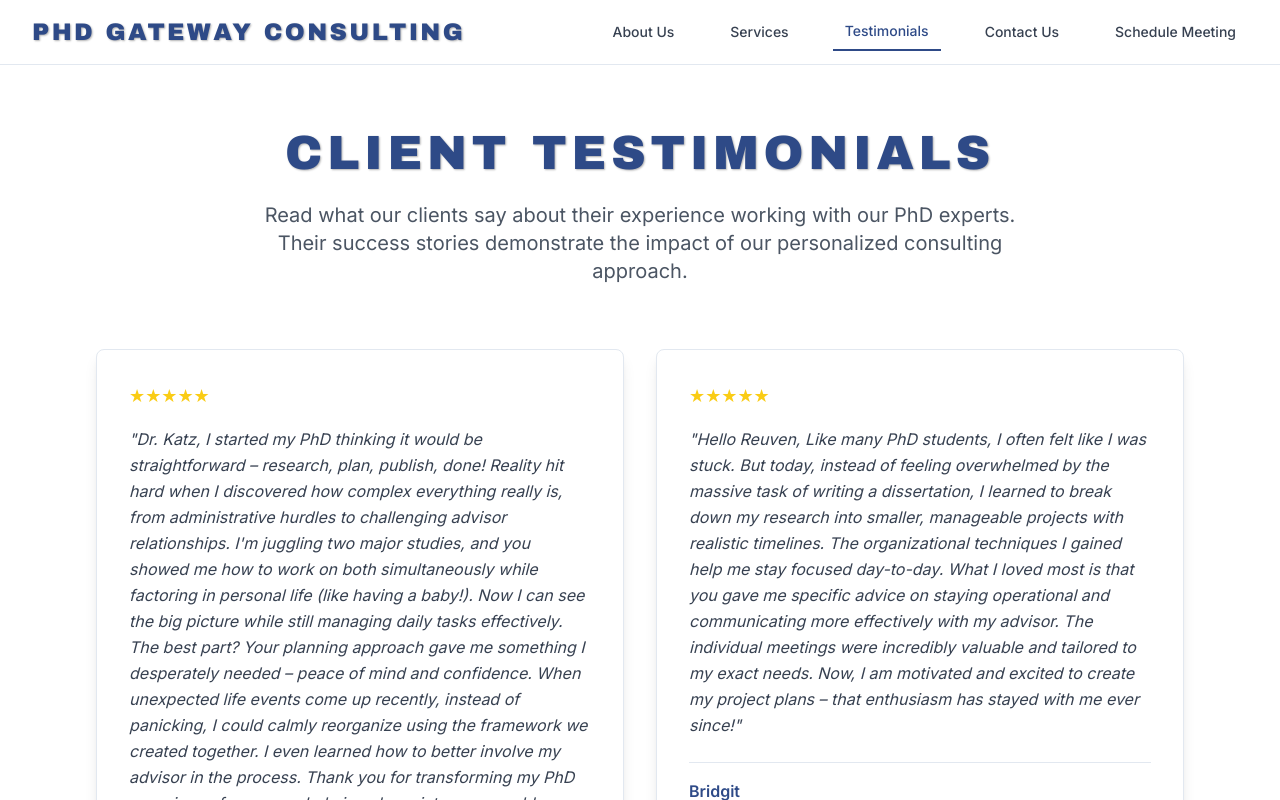
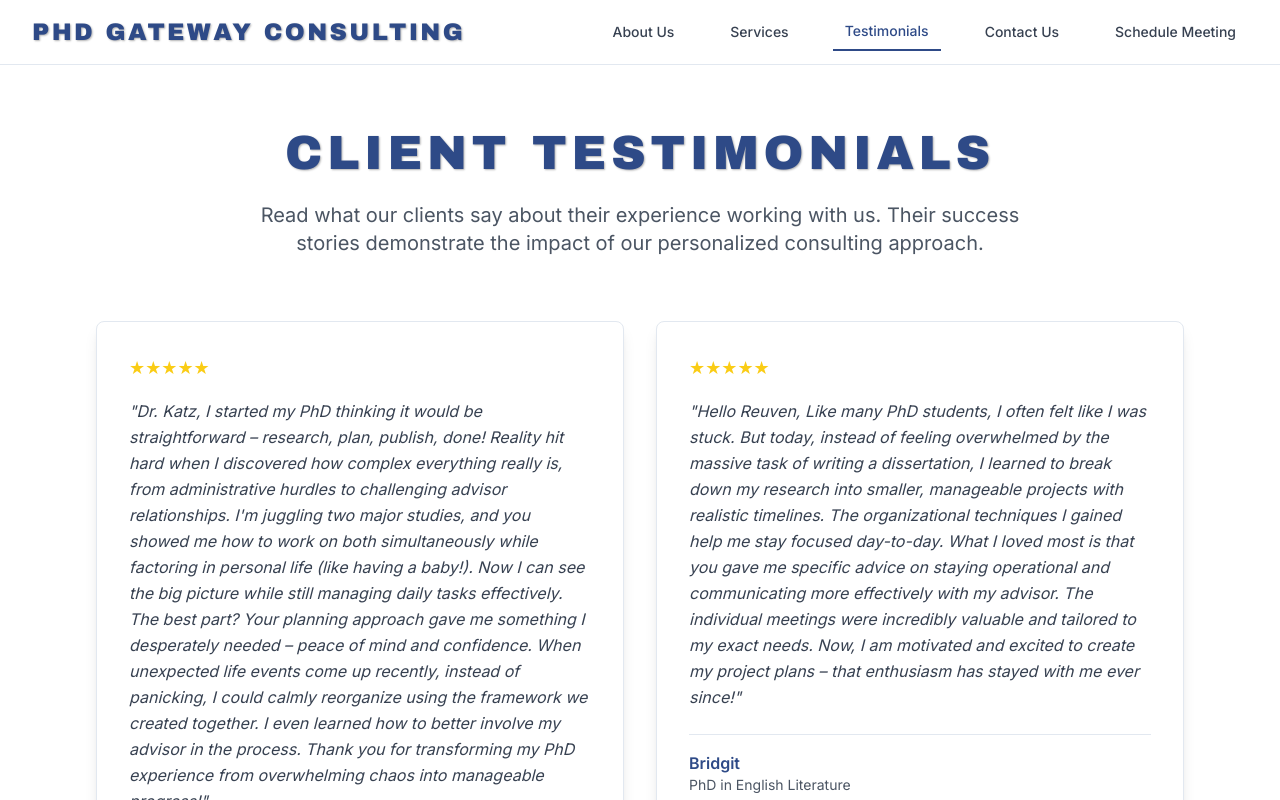
Before and after one commit to ReuvenKatz/pathway-nexus-gateway1, a React (Vite) app: page /testimonials in a window 1280 px wide. Shown: the top 800 px of the page. Built offline with nearby package versions, Linux system fonts and the light colour scheme; a web font is replaced by a local one.

Commit message:
Update Testimonials page sentence
Updated the sentence on the Testimonials page from "Read what our clients say about their experience working with our PhD experts." to "Read what our clients say about their experience working with us."

```diff
--- a/src/pages/Testimonials.tsx
+++ b/src/pages/Testimonials.tsx
@@ -51,7 +51,7 @@ const Testimonials = () => {
             Client Testimonials
           </h1>
           <p className="text-xl text-gray-600 max-w-3xl mx-auto">
-            Read what our clients say about their experience working with our PhD experts. Their
+            Read what our clients say about their experience working with us. Their
             success stories demonstrate the impact of our personalized consulting approach.
           </p>
         </div>
```
